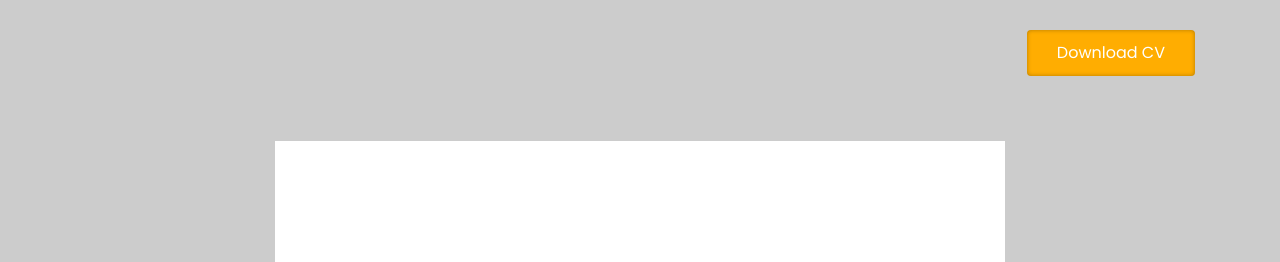
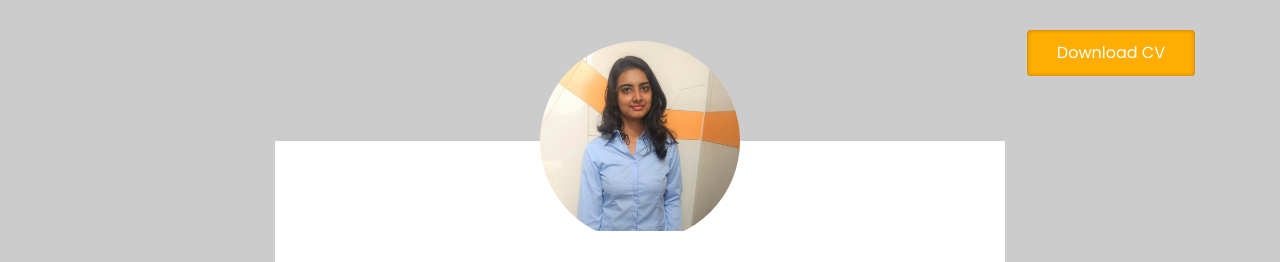
Before and after one commit to Sri-nidhi/datum.github.io, a plain HTML site: page 04-elements.html in a window 1280 px wide. Shown: the part 159-421 px from the top of the page. Drawn offline with Linux system fonts and the light colour scheme; files whose address does not match are found by name.

Commit message:
profilr change

```diff
--- a/04-elements.html
+++ b/04-elements.html
@@ -81,7 +81,7 @@
 				<div class="col-md-1 col-lg-2"></div>
 				<div class="col-md-10 col-lg-8">
 					<div class="intro">
-						<div class="profile-img"><img src="images/profile-1-250x250.jpg" alt=""></div>
+						<div class="profile-img"><img src="images/profile_s.jpg" alt=""></div>
 						<h2><b>Srinidhi Sridharan</b></h2>
 						<h4 class="font-yellow">Freelance Data Engineer</h4>
 						<ul class="information margin-tb-30">
```
Also changed, not shown: images/profile_s1.jpg (added).
